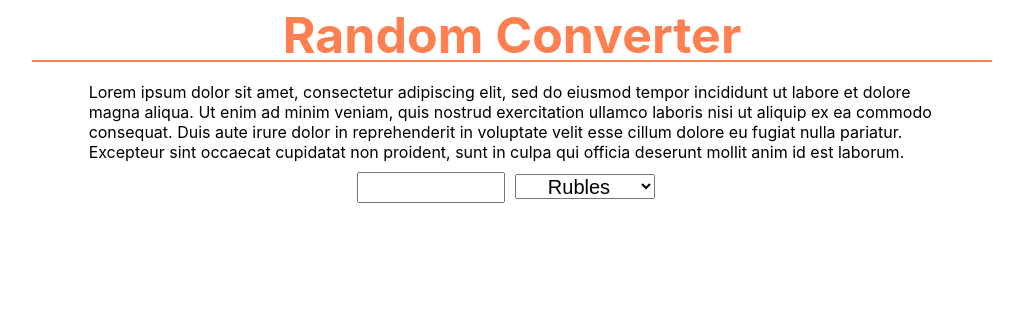
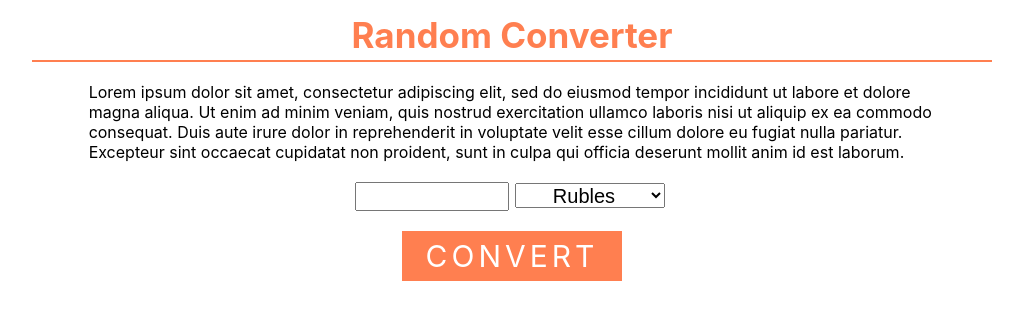
Before and after one commit to maxpavlov9991/Random-Converter, a React (Create React App) app: page / in a window 1280 px wide. Shown: the top 320 px of the page, without its empty margins (128-1151 px from the left). Built offline with nearby package versions, Linux system fonts and the light colour scheme.

Commit message:
add neon button

```diff
--- a/src/components/Converter.js
+++ b/src/components/Converter.js
@@ -25,12 +25,19 @@ class Converter extends React.Component {
                     <div className='currencyBlock'>
                         <select className='currency'>
                             <option>Rubles</option>
-                            <option>DOLLARS</option>
-                            <option>EURO</option>
-                            <option>YUAN</option>
+                            <option>Dollars</option>
+                            <option>Euros</option>
+                            <option>Yuan</option>
                         </select>
                     </div>
                 </div>
+                <a href='#' className='buttonShow'>
+                    <span className='buttonLine buttonLine--top'></span>
+                    <span className='buttonLine buttonLine--right'></span>
+                    <span className='buttonLine buttonLine--bottom'></span>
+                    <span className='buttonLine buttonLine--left'></span>
+                    Convert
+                </a>
             </div>
         )
     }
--- a/src/css/App.css
+++ b/src/css/App.css
@@ -15,7 +15,7 @@
 
 .title {
     color: coral;
-    font-size: 50px;
+    font-size: 35px;
     line-height: 50px;
     font-weight: bold;
 }
--- a/src/css/Converter.css
+++ b/src/css/Converter.css
@@ -8,34 +8,123 @@
     margin: 10px 5%;
 }
 
-.description {
-}
-
 .contentForm {
-    margin: 0 auto;
+    margin: 20px auto;
     width: 320px;
 }
 
 .inputBlock {
-    margin: 0 5px;
+    margin: 0 3px;
     display: inline;
+}
+
+.currencyBlock {
+    margin: 0 3px;
+    display: inline;
+}
+
+.inputAmount{
+    width: 150px;
+    padding: 0;
+    height: 25px;
+    font-size: 20px;
+    text-align: center;
+}
+
+.currency {
+    width: 150px;
+    height: 25px;
+    font-size: 20px;
+    text-align: center;
+}
+
+.buttonShow {
+    position: relative;
+    display: block;
+    overflow: hidden;
+    background-color: coral;
+    color: white;
+    margin: auto;
+    width: 200px;
+    height: 50px;
+    padding: 0 10px;
+    text-align: center;
+    text-transform: uppercase;
+    text-decoration: none;
+    font-size: 30px;
+
+    transition: 0.5s;
+    line-height: 50px;
+    letter-spacing: 4px;
+}
+
+.buttonShow:hover {
+    box-shadow: 0 0 10px black, 0 0 30px black;
+    background-color: black;
+    transition-delay: 0.5s;
+}
+
+.buttonLine {
+    position: absolute;
+    display: block;
+}
+
+.buttonLine--top {
+    top: 0;
+    left: -100%;
+    width: 100%;
+    height: 2px;
+    background: linear-gradient(90deg, transparent, black);
 
 }
 
-.inputAmount{
-    height: 25px;
-    font-size: 20px;
-    text-align: center;
-    width: 140px;
+.buttonShow:hover .buttonLine--top{
+    left: 100%;
+    transition: 1s;
+    transition-delay: 0.25s;
 }
 
-.currencyBlock {
-    margin: 0 5px;
-    display: inline;
+.buttonLine--bottom {
+    bottom: 0;
+    right: -100%;
+    width: 100%;
+    height: 2px;
+    background: linear-gradient(270deg, transparent, black);
+
 }
-.currency {
-    height: 25px;
-    width: 140px;
-    font-size: 20px;
-    text-align: center;
+
+.buttonShow:hover .buttonLine--bottom{
+    right:100%;
+    transition: 1s;
+    transition-delay: 0.25s;
 }
+
+.buttonLine--left {
+    bottom: -100%;
+    left: 0;
+    width: 2px;
+    height: 100%;
+    background: linear-gradient(0deg, transparent, black);
+
+}
+
+.buttonShow:hover .buttonLine--left{
+    bottom: 100%;
+    transition: 1s;
+    transition-delay: 0s;
+}
+
+.buttonLine--right {
+    top: -100%;
+    right: 0;
+    width: 2px;
+    height: 100%;
+    background: linear-gradient(180deg, transparent, black);
+
+}
+
+.buttonShow:hover .buttonLine--right{
+    top: 100%;
+    transition: 1s;
+    transition-delay: 0s;
+}
```
